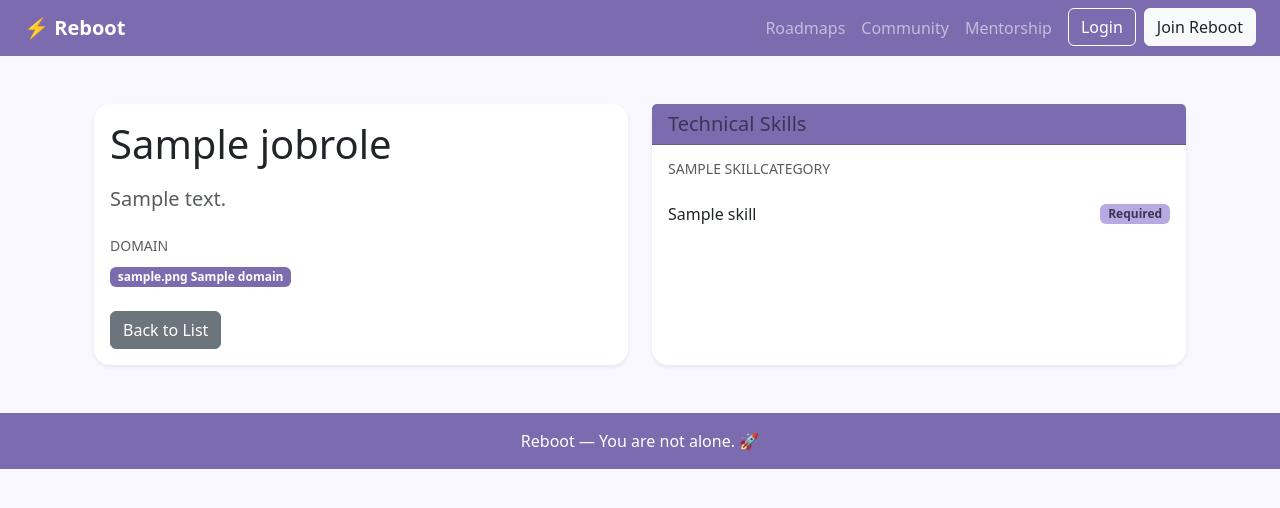
After one commit to t09Simi/reboot, a Django app: page /roles/1/ in a window 1280 px wide. The commit adds this page. Shown: the top 508 px of the page. Run offline with Django 5.2, Linux system fonts and the light colour scheme; tables that the repository leaves empty hold one stand-in row (values such as "Sample post").

Commit message:
New feature explore job roles pages added for career gapers

```diff
--- a/accounts/views.py
+++ b/accounts/views.py
@@ -46,6 +46,7 @@ def logout_view(request):
 
 @login_required
 def profile_view(request):
+    # This gives logged in users profile
     profile = request.user.careergapprofile
 
     if request.method == "POST":
--- a/concepts/admin.py
+++ b/concepts/admin.py
@@ -1,5 +1,5 @@
 from django.contrib import admin
-from .models import Domain, JobRole, SkillCategory, Skill, UserSkillAssessment
+from .models import Domain, JobRole, SkillCategory, Skill
 
 # Register your models here.
 @admin.register(Domain)
@@ -17,7 +17,3 @@ class SkillCategoryAdmin(admin.ModelAdmin):
 @admin.register(Skill)
 class SkillAdmin(admin.ModelAdmin):
     list_display = ('name','category','job_role' )
-
-@admin.register(UserSkillAssessment)
-class UserSkillAssessmentAdmin(admin.ModelAdmin):
-    list_display = ('user', 'skill')
--- a/concepts/models.py
+++ b/concepts/models.py
@@ -47,9 +47,9 @@ class Skill(models.Model):
         PREFERRED = 'preferred', 'Preferred'
         BONUS = 'bonus', 'Bonus'
 
-    name = models.CharField(max_length=300, blank=True)
-    category = models.ForeignKey(SkillCategory, on_delete=models.CASCADE,related_name='skills')
-    job_role = models.ForeignKey(JobRole, on_delete=models.CASCADE, related_name='skills')
+    name = models.CharField(max_length=300)
+    category = models.ForeignKey(SkillCategory, on_delete=models.CASCADE,related_name='category_skills')
+    job_role = models.ForeignKey(JobRole, on_delete=models.CASCADE, related_name='role_skills')
     importance = models.CharField(
         max_length=20,
         choices=SkillImportance.choices,
@@ -58,19 +58,3 @@ class Skill(models.Model):
 
     def __str__(self):
         return f"{self.name} ({self.category})"
-
-class UserSkillAssessment(models.Model):
-
-    user = models.ForeignKey(
-        settings.AUTH_USER_MODEL,
-        on_delete=models.CASCADE,
-        related_name='skill_assessments')
-    skill = models.ForeignKey(Skill, on_delete=models.CASCADE, related_name='assessments')
-    knows_skill = models.BooleanField(default=True)
-    assessed_at = models.DateTimeField(auto_now_add=True)
-
-    class Meta:
-        unique_together = ('user', 'skill')
-
-    def __str__(self):
-        return f"{self.user.name} - {self.skill.name}"
--- /dev/null
+++ b/concepts/templates/concepts/job_roles_detail.html
@@ -0,0 +1,70 @@
+{% extends 'base.html' %}
+
+{% block title %}{{ job_role.title }} - Job Role{% endblock %}
+
+{% block content %}
+<div class="container mt-5 mb-5">
+    <div class="row mb-4">
+        <!-- Left Side: Job Title and Description -->
+        <div class="col-lg-6">
+            <div class="card border-0 shadow-sm h-100">
+                <div class="card-body">
+                    <h1 class="card-title mb-3">{{ job_role.title }}</h1>
+                    <p class="text-muted lead">{{ job_role.description }}</p>
+
+                    {% if job_role.domain %}
+                        <div class="mt-4">
+                            <h6 class="text-muted text-uppercase small">Domain</h6>
+                            <p class="mb-0">
+                                <span class="badge" style="background-color: var(--reboot-primary);">
+                                    {% if job_role.domain.icon %}{{ job_role.domain.icon }}{% endif %}
+                                    {{ job_role.domain.name }}
+                                </span>
+                            </p>
+                        </div>
+                    {% endif %}
+
+                    <div class="mt-4">
+                        <a href="{% url 'concepts:job_roles_list' %}" class="btn btn-secondary">
+                            <i class="bi bi-arrow-left"></i> Back to List
+                        </a>
+                    </div>
+                </div>
+            </div>
+        </div>
+
+        <!-- Right Side: Skills -->
+        <div class="col-lg-6">
+            <div class="card border-0 shadow-sm h-100">
+                <div class="card-header text-white" style="background-color: var(--reboot-primary);">
+                    <h5 class="mb-0">Technical Skills</h5>
+                </div>
+                <div class="card-body">
+                    {% if job_skills %}
+                        {% regroup job_skills by category.name as skills_by_category %}
+
+                        {% for category in skills_by_category %}
+                            <div class="mb-4">
+                                <h6 class="text-muted text-uppercase small mb-3">
+                                    {{ category.grouper|default:"Uncategorized" }}
+                                </h6>
+                                <div class="list-group list-group-flush">
+                                    {% for skill in category.list %}
+                                        <div class="list-group-item px-0 py-2 d-flex justify-content-between align-items-center">
+                                            <span>{{ skill.name }}</span>
+                                            <span class="badge" style="background-color: var(--reboot-accent);  color: var(--reboot-text);">
+                                            {{ skill.get_importance_display }}</span>
+                                        </div>
+                                    {% endfor %}
+                                </div>
+                            </div>
+                        {% endfor %}
+                    {% else %}
+                        <p class="text-muted text-center py-4">No skills defined yet for this role.</p>
+                    {% endif %}
+                </div>
+            </div>
+        </div>
+    </div>
+</div>
+{% endblock %}
--- /dev/null
+++ b/concepts/urls.py
@@ -0,0 +1,9 @@
+from django.urls import path
+from .import views
+
+app_name = 'concepts'
+
+urlpatterns = [
+    path('', views.job_roles_list, name ='job_roles_list'),
+    path('<int:pk>/', views.job_role_detail, name='job_role_detail'),
+]
--- a/concepts/views.py
+++ b/concepts/views.py
@@ -1,3 +1,16 @@
-from django.shortcuts import render
+from django.shortcuts import render,get_object_or_404
+from .models import Domain, JobRole, Skill, SkillCategory
 
 # Create your views here.
+def job_roles_list(request):
+    #Job roles list organized by domain
+    domains = Domain.objects.prefetch_related('job_roles').all()
+    return render(request, 'concepts/job_roles_list.html', {'domains': domains})
+
+def job_role_detail(request, pk):
+    # get the job role by pk
+    job_role = get_object_or_404(JobRole, pk=pk)
+    # get all skill categories that have skills for this role
+    job_skills = Skill.objects.filter(job_role=job_role).select_related('category').order_by('category__order')
+    # pass both to template
+    return render(request, 'concepts/job_roles_detail.html', {'job_role': job_role, 'job_skills': job_skills})
--- a/core/views.py
+++ b/core/views.py
@@ -14,6 +14,7 @@ def dashboard(request):
         context['profile'] = request.user.careergapprofile
 
     elif request.user.role == 'mentor':
+        # Get career gapers who have started filling their profile
         context['career_gapers'] = User.objects.filter(role = 'career_gaper')
 
     return render(request, 'core/dashboard.html', context)
--- a/reboot/urls.py
+++ b/reboot/urls.py
@@ -25,4 +25,5 @@ urlpatterns = [
     path("admin/", admin.site.urls),
     path('', include('core.urls')),
     path('accounts/', include('accounts.urls')),
+    path('roles/', include('concepts.urls')),
 ]+ static(settings.MEDIA_URL, document_root=settings.MEDIA_ROOT)
```
Also changed, not shown: concepts/templates/concepts/job_roles_list.html (added, +63 -0 lines), core/templates/core/dashboard.html (+5 -4 lines), concepts/migrations/0003_delete_userskillassessment.py (added), concepts/migrations/0004_alter_skill_category_alter_skill_job_role_and_more.py (added).
